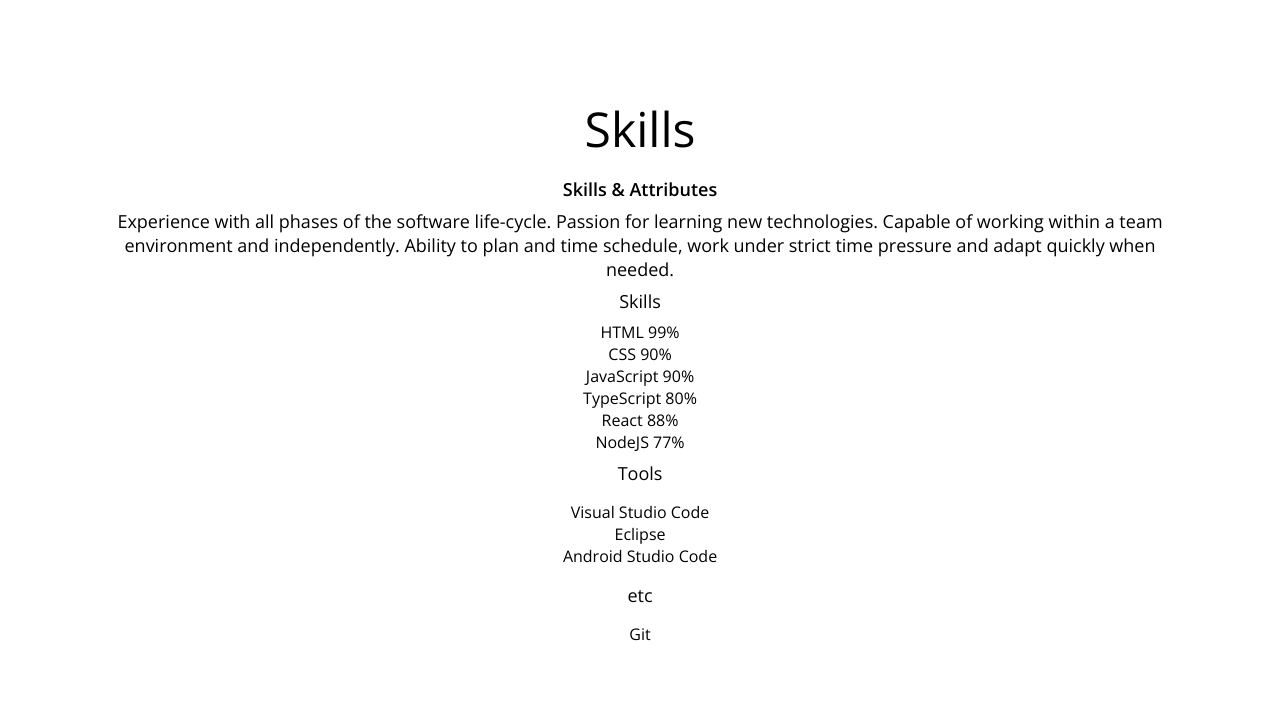
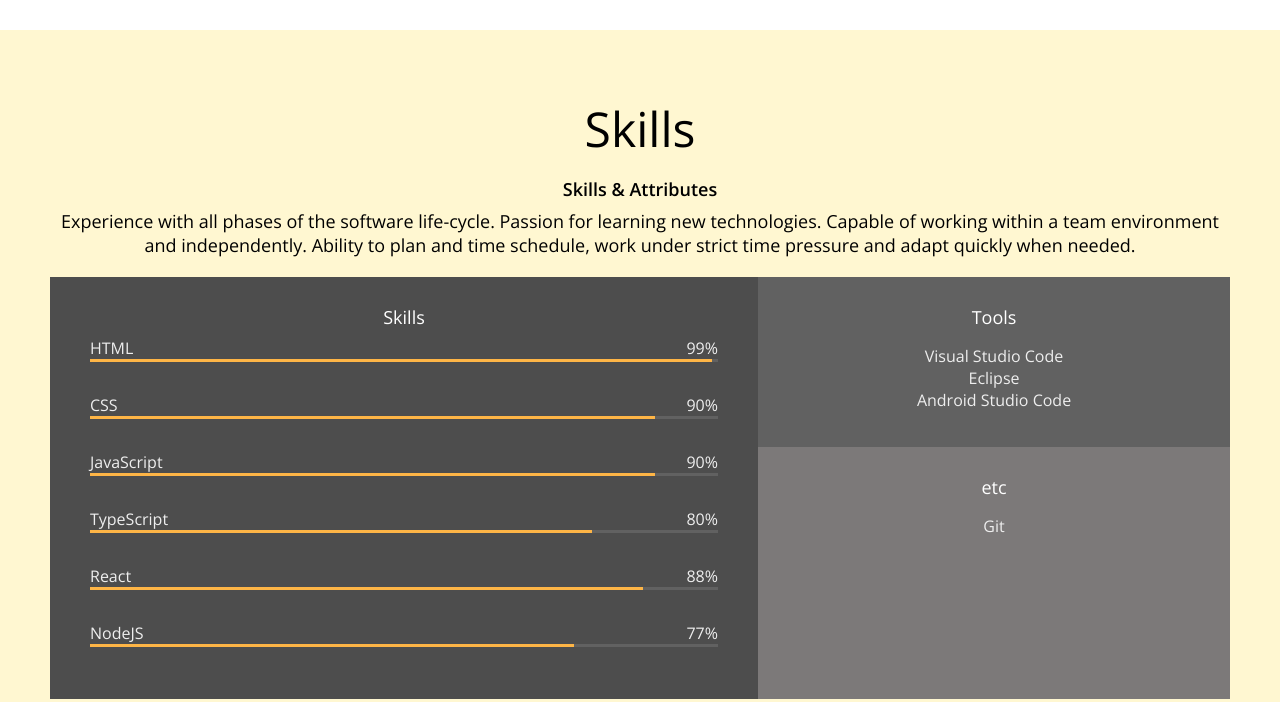
Before and after one commit to kkyung99/portfolio, a plain HTML site: page index.html in a window 1280 px wide. Shown: the part 1438-2140 px from the top of the page. Drawn offline with nearby package versions, Linux system fonts and the light colour scheme.

Commit message:
CSS: Skills

```diff
--- a/index.html
+++ b/index.html
@@ -50,7 +50,7 @@
     </section>
 
     <!-- About -->
-    <section id="about" class="section">
+    <section id="about" class="section section__container">
         <h1>About me</h1>
         <p>
             <!-- 자기소개 부분 -->
@@ -106,6 +106,7 @@
 
     <!-- Skills -->
     <section id="skills" class="section">
+        <div class="section__container">
             <h1>Skills</h1>
             <h2>Skills & Attributes</h2>
             <p>
@@ -117,16 +118,16 @@
                 <div class="skillset__left">
                     <h3 class="skillset__title">Skills</h3>
                     <div class="skill">
-                    <div class="skill_description">
+                        <div class="skill__description">
                             <span>HTML</span>
                             <span>99%</span>
                         </div>
                         <div class="skill__bar">
-                        <div class="skill__value" style="width: 90%;"></div>
+                            <div class="skill__value" style="width: 99%;"></div>
                         </div>
                     </div>
                     <div class="skill">
-                    <div class="skill_description">
+                        <div class="skill__description">
                             <span>CSS</span>
                             <span>90%</span>
                         </div>
@@ -135,7 +136,7 @@
                         </div>
                     </div>
                     <div class="skill">
-                    <div class="skill_description">
+                        <div class="skill__description">
                             <span>JavaScript</span>
                             <span>90%</span>
                         </div>
@@ -144,7 +145,7 @@
                         </div>
                     </div>
                     <div class="skill">
-                    <div class="skill_description">
+                        <div class="skill__description">
                             <span>TypeScript</span>
                             <span>80%</span>
                         </div>
@@ -153,7 +154,7 @@
                         </div>
                     </div>
                     <div class="skill">
-                    <div class="skill_description">
+                        <div class="skill__description">
                             <span>React</span>
                             <span>88%</span>
                         </div>
@@ -162,7 +163,7 @@
                         </div>
                     </div>
                     <div class="skill">
-                    <div class="skill_description">
+                        <div class="skill__description">
                             <span>NodeJS</span>
                             <span>77%</span>
                         </div>
@@ -185,6 +186,7 @@
                         <ul class="etc__list">
                             <li><span>Git</span></li>
                         </ul>
+                    </div>
                 </div>
             </div>
         </div>
--- a/style.css
+++ b/style.css
@@ -155,6 +155,10 @@ p {
 .section {
   padding: 50px;
   text-align: center;
+  margin: auto;
+}
+
+.section__container {
   max-width: 1200px;
   margin: auto;
 }
@@ -213,3 +217,50 @@ p {
 .school__logo {
   width: 50px;
 }
+
+/* Skill */
+
+#skills {
+  background-color: var(--color-yellow);
+}
+.skillset {
+  display: flex;
+  background-color: var(--color-light-grey);
+  color: var(--color-light-white);
+  margin: 20px 0;
+}
+.skillset__title {
+  color: var(--color-white);
+}
+.skillset__left {
+  flex-basis: 60%;
+  background-color: var(--color-dark-grey);
+  padding: 20px 40px;
+}
+.skill {
+  margin-bottom: 32px;
+}
+.skill__description {
+  display: flex;
+  justify-content: space-between;
+}
+.skill__bar {
+  width: 100%;
+  height: 3px;
+  background: var(--color-grey);
+}
+.skill__value {
+  height: 3px;
+  background-color: var(--color-orange);
+}
+
+.skillset__right {
+  flex-basis: 40%;
+}
+.tools {
+  background-color: var(--color-grey);
+}
+.tools,
+.etc {
+  padding: 20px;
+}
```
Lines whose indentation alone changed are shown as unchanged.
